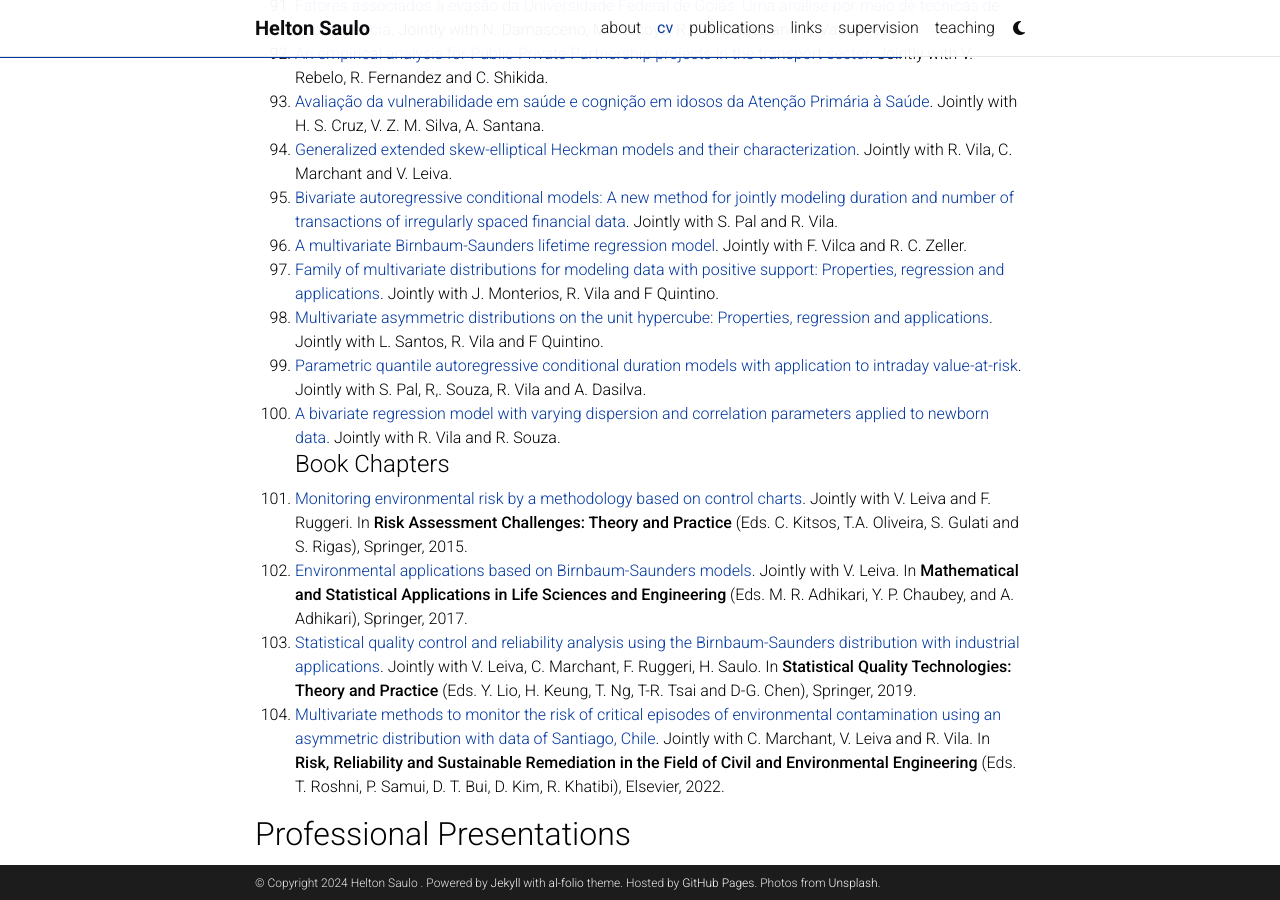
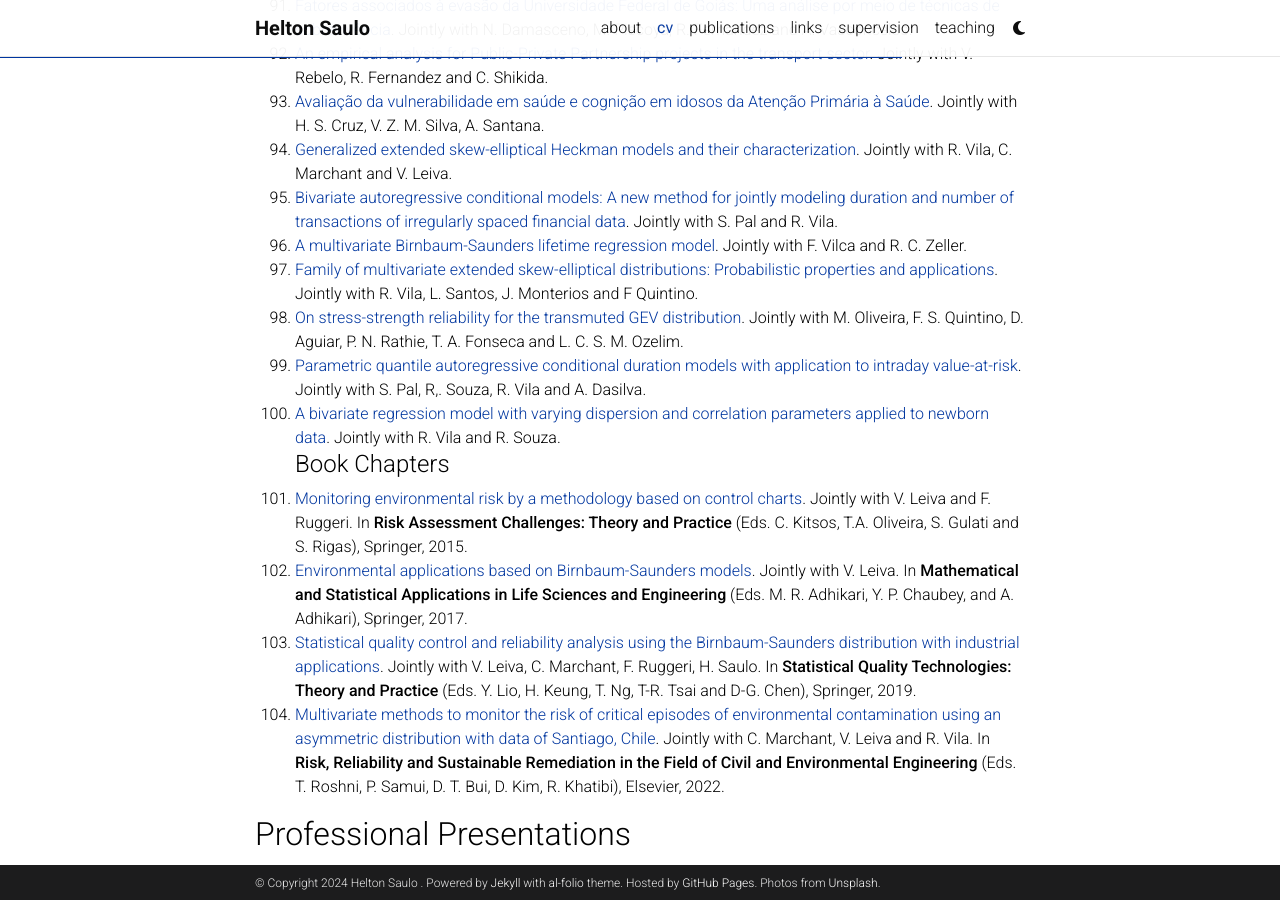
Before and after one commit to heltonsaulo/heltonsaulo.github.io, a Jekyll site: the page built from _pages/cv.md, in a window 1280 px wide and 900 px high, scrolled down 8250 px. Built offline with Jekyll 4.4.1, drawn with Linux system fonts in a browser that asks for light colours; comment, search, counter and statistics services are not loaded; a style sheet for code colours, icons or effects is not loaded.

Commit message:
Update cv.md

```diff
--- a/_pages/cv.md
+++ b/_pages/cv.md
@@ -195,19 +195,19 @@
   85.  [A parametric quantile beta regression for modeling case fatality rates of COVID-19](https://arxiv.org/abs/2110.04428). Jointly with M. Bourguignon and  D. I. Gallardo. To appear in **International Statistical Review**.
   86.  [Unit-log-symmetric models: Characterization, statistical properties and their applications to analyzing an internet access data](https://arxiv.org/abs/2211.14427). Jointly with R. Vila, N. Balakrishnan and P. Zörnig. To appear in **Quality & Quantity**.
 #### Working Papers
-  86.  [Scale-mixture Birnbaum-Saunders quantile regression models applied to personal accident insurance data](https://arxiv.org/abs/2107.10365). Jointly with A. Dasilva, R. Vila and S. Pal.
-  87.  [Closed-form estimators for an exponential family derived from likelihood equations](https://). Jointly with R. Vila and E. Nakano.
-  88.  [Evaluation of the fear of covid-19 among students from an undergraduate nursing course during the epidemiological situation of 2022](https://). Jointly with A. Santana and C. C. Reis.
-  89.   [A semiparametric accelerated failure time based mixture cure tree](https://). Jointly with W. Aselisewine and S. Pal.
-  90.   [Fatores associados à evasão da Universidade Federal de Goiás: Uma análise por meio de técnicas de sobrevivência](https://). Jointly with N. Damasceno, M. Piscoya, R. Fernandez and A. Vasconcelos.
-  91.   [An empirical analysis for Public-Private Partnership projects in the transport sector](https://). Jointly with V. Rebelo, R. Fernandez and C. Shikida.
-  92.   [Avaliação da vulnerabilidade em saúde e cognição em idosos da Atenção Primária à Saúde](https://). Jointly with H. S. Cruz, V. Z. M. Silva, A. Santana.
-  93.   [Generalized extended skew-elliptical Heckman models and their characterization](https://). Jointly with R. Vila, C. Marchant and V. Leiva.
-  94.   [Bivariate autoregressive conditional models: A new method for jointly modeling duration and number of transactions of irregularly spaced financial data](https://). Jointly with S. Pal and R. Vila.
-  95.   [A multivariate Birnbaum-Saunders lifetime regression model](https://). Jointly with F. Vilca and R. C. Zeller.
-  96.   [Family of multivariate distributions for modeling data with positive support: Properties, regression and applications](https://). Jointly with J. Monterios, R. Vila and F Quintino.
-  97.   [Multivariate asymmetric distributions on the unit hypercube: Properties, regression and applications](https://). Jointly with L. Santos, R. Vila and F Quintino.
-  98.   [Parametric quantile autoregressive conditional duration models with application to intraday value-at-risk](https://arxiv.org/abs/2308.15571v1). Jointly with S. Pal, R,. Souza, R. Vila and A. Dasilva.
+  87.  [Scale-mixture Birnbaum-Saunders quantile regression models applied to personal accident insurance data](https://arxiv.org/abs/2107.10365). Jointly with A. Dasilva, R. Vila and S. Pal.
+  88.  [Closed-form estimators for an exponential family derived from likelihood equations](https://). Jointly with R. Vila and E. Nakano.
+  89.  [Evaluation of the fear of covid-19 among students from an undergraduate nursing course during the epidemiological situation of 2022](https://). Jointly with A. Santana and C. C. Reis.
+  90.   [A semiparametric accelerated failure time based mixture cure tree](https://). Jointly with W. Aselisewine and S. Pal.
+  91.   [Fatores associados à evasão da Universidade Federal de Goiás: Uma análise por meio de técnicas de sobrevivência](https://). Jointly with N. Damasceno, M. Piscoya, R. Fernandez and A. Vasconcelos.
+  92.   [An empirical analysis for Public-Private Partnership projects in the transport sector](https://). Jointly with V. Rebelo, R. Fernandez and C. Shikida.
+  93.   [Avaliação da vulnerabilidade em saúde e cognição em idosos da Atenção Primária à Saúde](https://). Jointly with H. S. Cruz, V. Z. M. Silva, A. Santana.
+  94.   [Generalized extended skew-elliptical Heckman models and their characterization](https://). Jointly with R. Vila, C. Marchant and V. Leiva.
+  95.   [Bivariate autoregressive conditional models: A new method for jointly modeling duration and number of transactions of irregularly spaced financial data](https://). Jointly with S. Pal and R. Vila.
+  96.   [A multivariate Birnbaum-Saunders lifetime regression model](https://). Jointly with F. Vilca and R. C. Zeller.
+  97.   [Family of multivariate extended skew-elliptical distributions: Probabilistic properties and applications](https://). Jointly with R. Vila, L. Santos, J. Monterios and F Quintino.
+  98.   [On stress-strength reliability for the transmuted GEV distribution](https://). Jointly with M. Oliveira, F. S. Quintino, D. Aguiar, P. N. Rathie, T. A. Fonseca and L. C. S. M. Ozelim.
+  99.   [Parametric quantile autoregressive conditional duration models with application to intraday value-at-risk](https://arxiv.org/abs/2308.15571v1). Jointly with S. Pal, R,. Souza, R. Vila and A. Dasilva.
  100.   [A bivariate regression model with varying dispersion and correlation parameters applied to newborn data](https://). Jointly with R. Vila and R. Souza.
 #### Book Chapters
  101.  [Monitoring environmental risk by a methodology based on control charts](https://link.springer.com/chapter/10.1007/978-3-319-18029-8_14). Jointly with V. Leiva and F. Ruggeri. In **Risk Assessment Challenges: Theory and Practice** (Eds. C. Kitsos, T.A. Oliveira, S. Gulati and S. Rigas), Springer, 2015.
```
